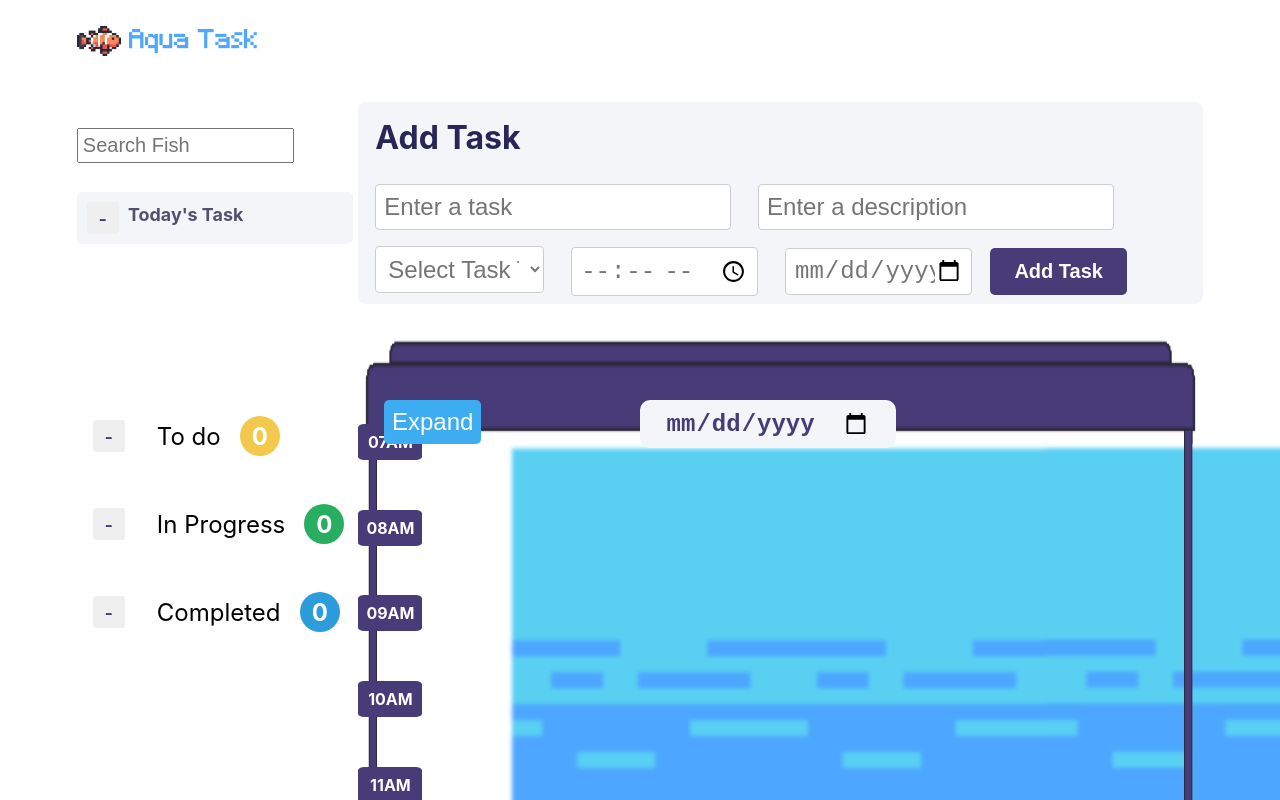
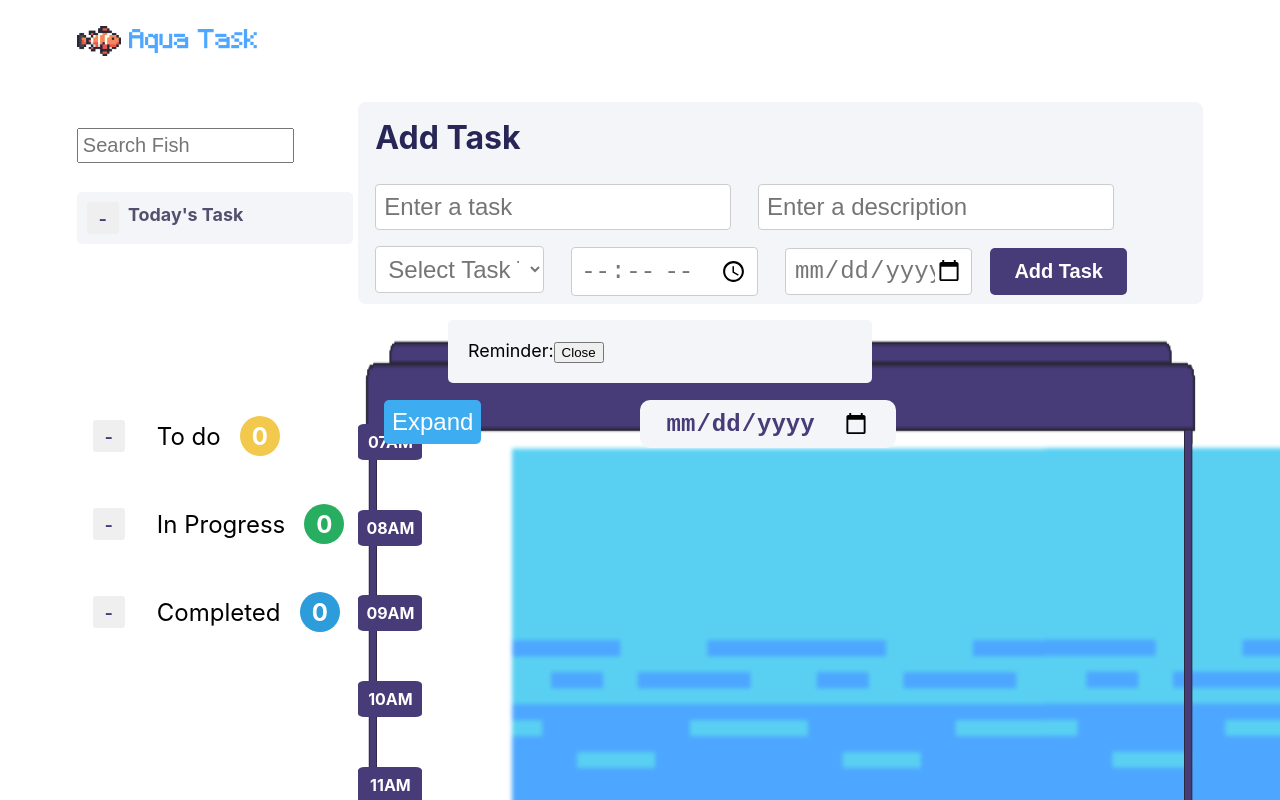
Before and after one commit to Cindysu123/Aquarium, a React (Create React App) app: page / in a window 1280 px wide. Shown: the top 800 px of the page. Built offline with nearby package versions, Linux system fonts and the light colour scheme.

Commit message:
Add reminder

```diff
--- a/src/components/CenterFishTank.css
+++ b/src/components/CenterFishTank.css
@@ -198,7 +198,7 @@ input[type="range"]::-ms-fill-upper {
   border: none;
   border-radius: 5px;
   position: absolute;
-  z-index: 99999999;
+  z-index: 99999998;
   font-size: 3vh;
   transition: background-color 0.3s ease;
   transition: 0.3s;
@@ -267,6 +267,7 @@ input[type="range"]::-ms-fill-upper {
   border-radius: 5px;
   font-weight: bold;
   color: #51516f;
+  z-index: 99;
 }
 
 .task-info{
@@ -294,3 +295,15 @@ input[type="range"]::-ms-fill-upper {
   left: 4vw;
   font-size: 1.4vw;
 }
+
+.reminder{
+  position: absolute;
+  top: 40vh;
+  left: 35vw;
+  background-color: #f3f5f9;
+  padding: 20px;
+  border-radius: 5px;
+  z-index: 99999999;
+  font-size: 1.4vw;
+  width: 30vw;
+}
--- a/src/components/CenterFishTank.js
+++ b/src/components/CenterFishTank.js
@@ -18,8 +18,14 @@ const CenterFishTank = ({ tasks }) => {
   const [searchQuery, setSearchQuery] = useState('');
   const [filteredFish, setFilteredFish] = useState([]);
   const [filteredTodayFish, setFilteredTodayFish] = useState([]);
+  const [filteredRemindFish, setFilteredRemindFish] = useState([]);
   const [selectedDate, setSelectedDate] = useState('');
   const [isExpanded, setIsExpanded] = useState(true);
+  const [showReminder, setShowReminder] = useState(true);
+
+  const handleReminderClose = () => {
+    setShowReminder(false);
+  };
 
   const toggleExpand = () => {
     setIsExpanded(!isExpanded);
@@ -48,6 +54,38 @@ const CenterFishTank = ({ tasks }) => {
     const formattedDate = `${year}-${month}-${day}`;
     const filtered2 = tasks.filter((task) => task.date === formattedDate);
     setFilteredTodayFish(filtered2);
+  }, [tasks]);
+
+  useEffect(() => {
+    const updateFilteredRemindFish = () => {
+      const date = new Date();
+      const hour = date.getHours().toString().padStart(2, '0');
+      const minute = date.getMinutes().toString().padStart(2, '0');
+      const formattedTime = `${hour}:${minute}`;
+
+      const year = date.getFullYear();
+      const month = (date.getMonth() + 1).toString().padStart(2, '0');
+      const day = date.getDate().toString().padStart(2, '0');
+      const formattedDate = `${year}-${month}-${day}`;
+
+      const filtered3 = tasks.filter((task) => {
+        const [taskHour, taskMinute] = task.time.split(':').map((timePart) => parseInt(timePart));
+        return (
+          task.date === formattedDate &&
+          taskHour === parseInt(hour) &&
+          taskMinute <= parseInt(minute) + 5 &&
+          taskMinute >= parseInt(minute) - 5
+        );
+      });
+
+      setFilteredRemindFish(filtered3);
+    };
+
+    updateFilteredRemindFish();
+
+    const interval = setInterval(updateFilteredRemindFish, 1000);
+
+    return () => clearInterval(interval);
   }, [tasks]);
 
   const handleWaterHueChange = (event) => {
@@ -160,6 +198,24 @@ const CenterFishTank = ({ tasks }) => {
           </div>
         ))}
       </div>
+      {showReminder && (
+        <div className="reminder">
+          Reminder:
+          {filteredRemindFish.map((task) => (
+            <div key={task.id} className="task-close">
+              <div className="task-info-close">
+                Time to work on
+                <span className="task-name-close">{task.name} at </span>
+                <span className="task-time-close">{task.time}</span>
+                <div className="task-description-close">{task.description}</div>
+              </div>
+            </div>
+          ))}
+          <button onClick={handleReminderClose} className="close-button">
+            Close
+          </button>
+        </div>
+      )}
       <div className="timeScaleContent">
         <div className="time-scale">
           {renderTimeScale()}
```
